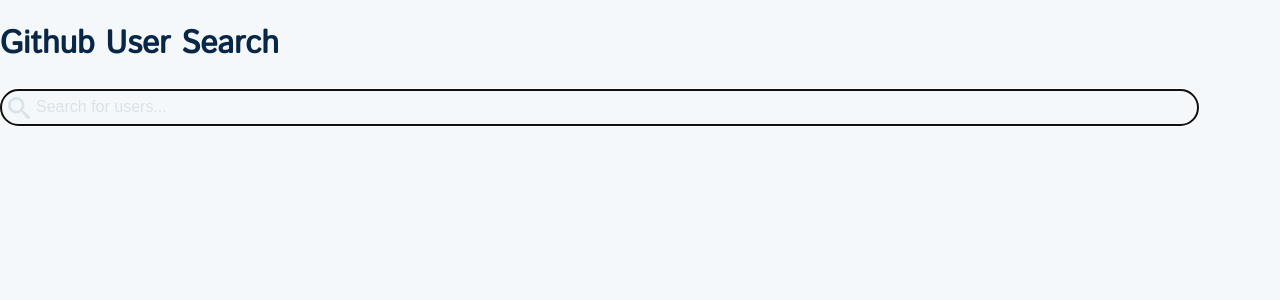
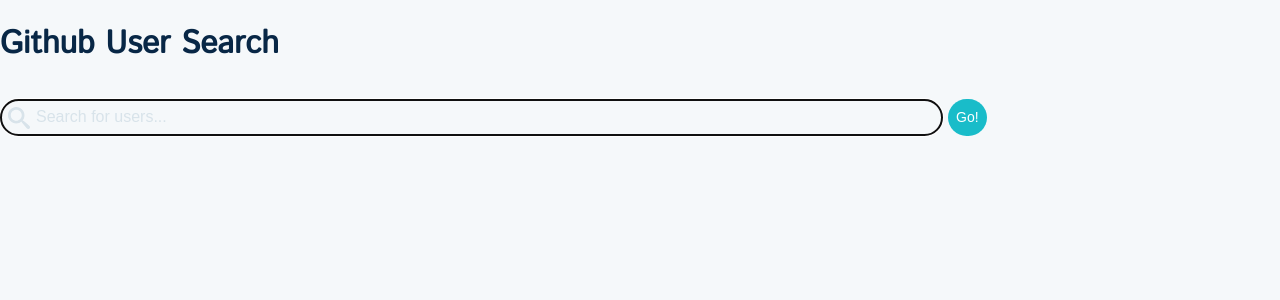
Before and after one commit to aloftin/github-user-search, a React (Create React App) app: page / in a window 1280 px wide. Shown: the top 300 px of the page. Built offline with nearby package versions, Linux system fonts and the light colour scheme.

Commit message:
Extracted a SearchInput component from Search

```diff
--- a/src/components/Search.js
+++ b/src/components/Search.js
@@ -1,24 +1,6 @@
 import React from 'react';
-import styled from 'styled-components';
-import searchIcon from '../images/search.svg';
-
-const Input = styled.input`
-  height: 15px;
-  width: 90%;
-  border: solid 1px #d8e3ea;
-  color: #7a7a86;
-  font-size: 16px;
-  padding: 10px;
-  border-radius: 25px;
-  margin-bottom: 20px;
-  padding-left: 35px;
-  background: url(${searchIcon}) no-repeat scroll 7px 7px;
-  background-size: 22px;
-
-  ::placeholder {
-    color: #d8e3ea;
-  }
-`;
+import SearchInput from './SearchInput';
+import Button from './Button';
 
 class Search extends React.Component {
   constructor(props) {
@@ -30,6 +12,7 @@
 
     this.handleInputChange = this.handleInputChange.bind(this);
     this.handleKeyPress = this.handleKeyPress.bind(this);
+    this.handleButtonClick = this.handleButtonClick.bind(this);
   }
 
   handleInputChange = e => {
@@ -50,17 +33,22 @@
     }
   };
 
+  handleButtonClick = e => {
+    e.preventDefault();
+
+    this.props.searchForUser(this.state.searchText);
+  };
+
   render() {
     return (
-      <Input
-        autoFocus
-        name="searchText"
-        type="text"
-        placeholder="Search for users..."
-        value={this.state.searchText}
-        onChange={this.handleInputChange}
-        onKeyPress={this.handleKeyPress}
-      />
+      <div>
+        <SearchInput
+          value={this.state.searchText}
+          onChange={this.handleInputChange}
+          onKeyPress={this.handleKeyPress}
+        />
+        <Button round content="Go!" onClick={this.handleButtonClick} />
+      </div>
     );
   }
 }
--- /dev/null
+++ b/src/components/SearchInput.js
@@ -0,0 +1,38 @@
+import React from 'react';
+import styled from 'styled-components';
+import searchIcon from '../images/search.svg';
+
+const Input = styled.input`
+  height: 15px;
+  width: 70%;
+  border: solid 1px #d8e3ea;
+  color: #7a7a86;
+  font-size: 16px;
+  padding: 10px;
+  border-radius: 25px;
+  margin: 0px 5px 20px 0px;
+  padding-left: 35px;
+  background: url(${searchIcon}) no-repeat scroll 7px 7px;
+  background-size: 22px;
+  display: inline-block;
+
+  ::placeholder {
+    color: #d8e3ea;
+  }
+`;
+
+const SearchInput = ({ value, onChange, onKeyPress }) => {
+  return (
+    <Input
+      autoFocus
+      name="searchText"
+      type="text"
+      placeholder="Search for users..."
+      value={value}
+      onChange={onChange}
+      onKeyPress={onKeyPress}
+    />
+  );
+};
+
+export default SearchInput;
```
